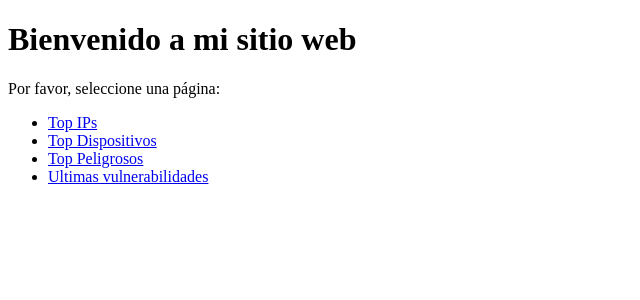
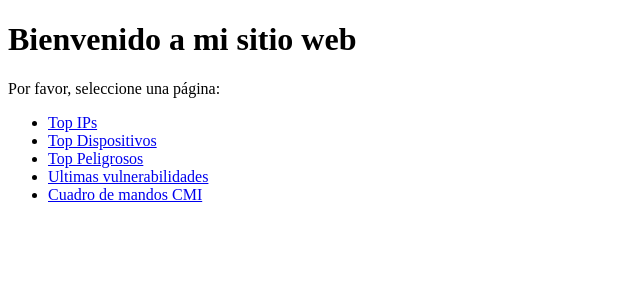
Before and after one commit to joseluis0605/PRACTICA2_SISTEMAS_INFORMACION, a Flask app: page /home in a window 1280 px wide. Shown: the top 300 px of the page, without its empty margins (0-640 px from the left). Run offline with Flask 3, Linux system fonts and the light colour scheme; parts of the project's set-up code (start-up, migrations or seed data) failed here and were passed over.

Commit message:
he organizado esto un poco y he creado un enlace para meter ahora todo el CMI

```diff
--- a/Templates/home.html
+++ b/Templates/home.html
@@ -11,6 +11,8 @@
 		<li><a href="{{ url_for('top_dispositivos') }}">Top Dispositivos</a></li>
 		<li><a href="{{ url_for('top_peligrosos') }}">Top Peligrosos</a></li>
 		<li><a href="{{ url_for('ultimas_vulnerabilidades') }}">Ultimas vulnerabilidades</a></li>
+		<li><a href="{{ url_for('cmi') }}">Cuadro de mandos CMI</a></li>
+
 	</ul>
 </body>
 </html>
--- a/main.py
+++ b/main.py
@@ -77,6 +77,11 @@ with open('alerts.csv', 'r') as csvfile:
 
 con.close()
 
+'''
+##############################################################
+TRATAMIENTO DE USUARIOS
+##############################################################
+'''
 def usuarios_bd():
     con = sqlite3.connect('p1.db')
     cursor = con.cursor()
@@ -107,7 +112,11 @@ def check(username, passwd):
 app = Flask(__name__)
 
 
-
+'''
+##############################################################
+PRIMERA PAGINA Y HOME (HTML CON ENLACES)
+##############################################################
+'''
 @app.route('/',methods=["GET", "POST"])
 def index():
     usuarios_bd()
@@ -117,7 +126,11 @@ def index():
 def home():
     return render_template('home.html')
 
-
+'''
+##############################################################
+LO RELACIONADO CON EL LOGIN
+##############################################################
+'''
 @app.route('/login', methods=['POST', 'GET'])
 def login():
     username = ''
@@ -150,6 +163,12 @@ def signup():
     insert_usuarios(username, hashed_password)
 
     return render_template('success.html')
+
+'''
+##############################################################
+ENLACES QUE REDIRECCIONAN A LAS GRAFICAS Y AL CUADRO DE MANDOS
+##############################################################
+'''
 @app.route('/top_ips/', methods=["GET", "POST"])
 def top_ips():
     con = sqlite3.connect("p1.db")
@@ -251,5 +270,10 @@ def ultimas_vulnerabilidades():
     else:
         return 'No se pudo obtener los datos de la API de cve-search.org'
 
+@app.route('/cmi',methods=["GET", "POST"])
+def cmi():
+
+    return render_template('cmi.html')
+
 if __name__ == '__main__':
     app.run(debug=True)
```
Also changed, not shown: Templates/cmi.html (added, +10 -0 lines).
